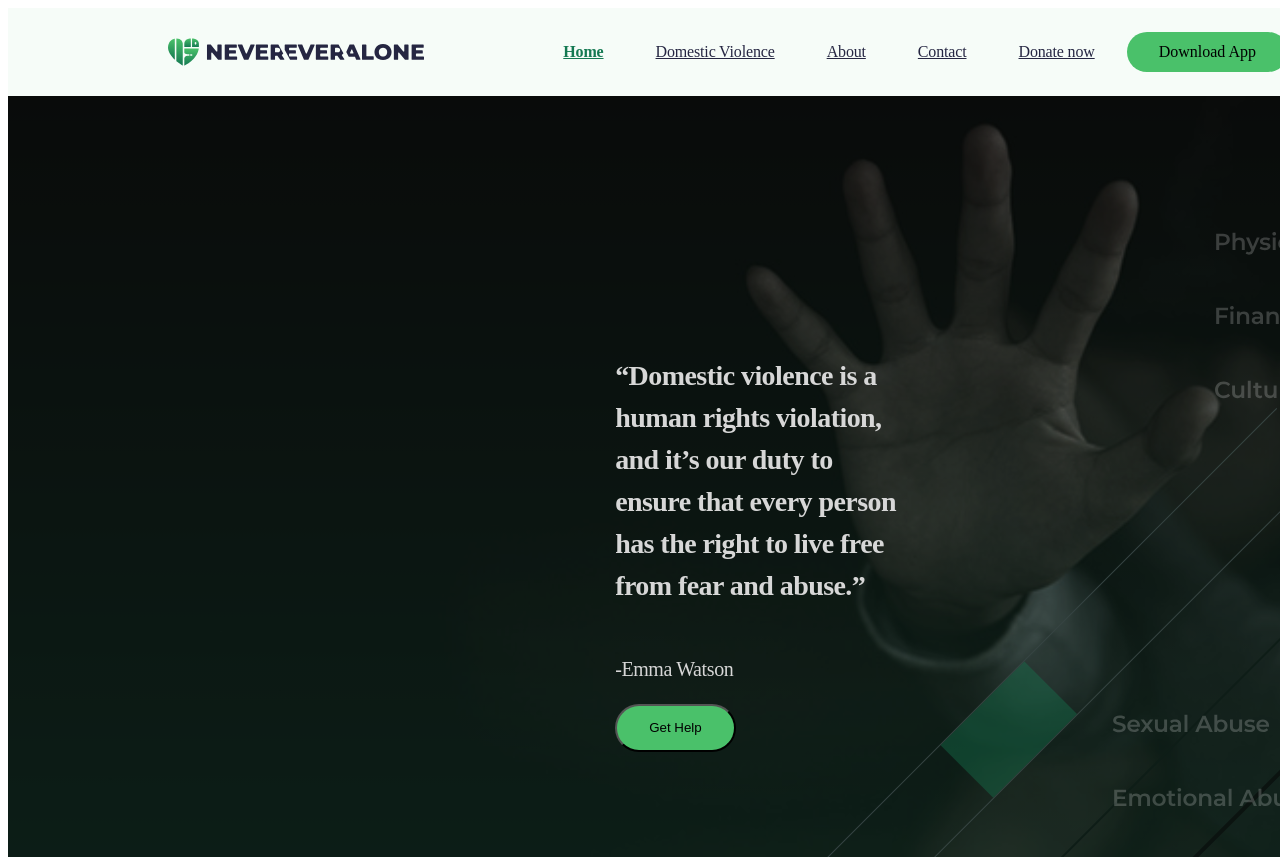
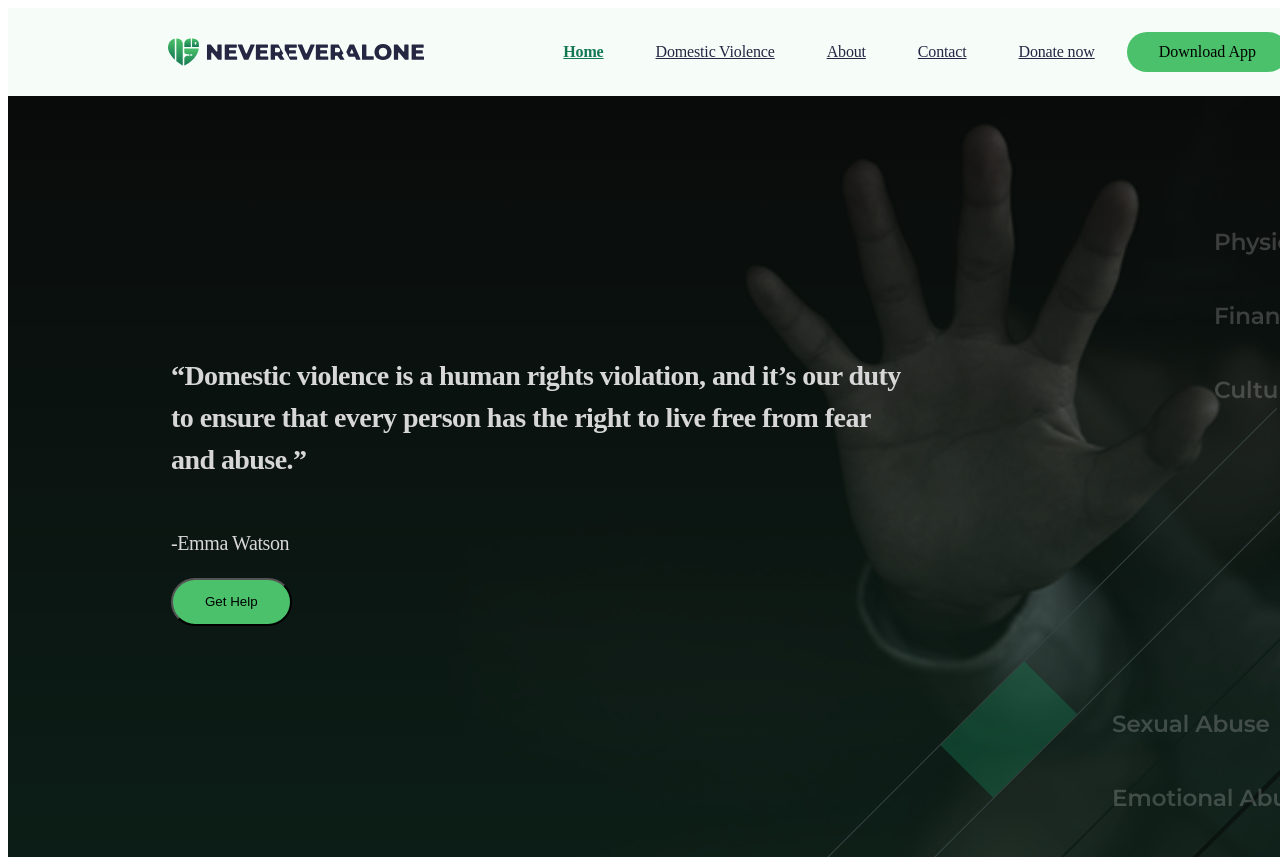
Before and after one commit to NeverEverAloneDevs/NeverEverAlone, a React (Vite) app: page / in a window 1280 px wide. Shown: the top 859 px of the page. Built offline with nearby package versions, Linux system fonts and the light colour scheme.

Commit message:
fixed navbar content css issue

```diff
--- a/src/App.css
+++ b/src/App.css
@@ -1,7 +1,5 @@
 /* backgroung */
 .back-ground {
-  width: 1120px;
-  height: 798px;
   display: flex;
   flex-direction: column;
   align-items: flex-start;
```
